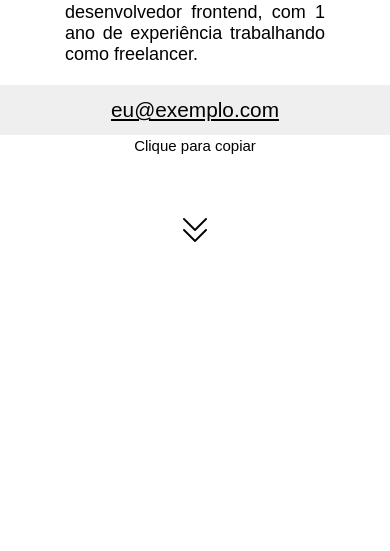
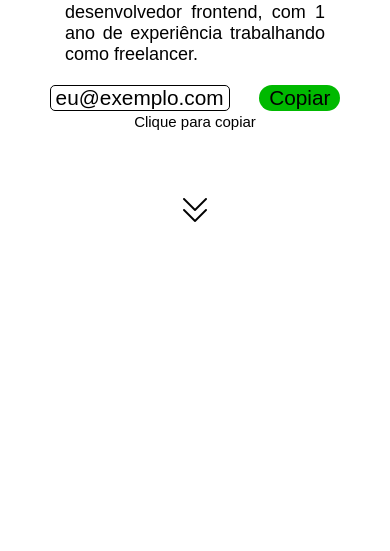
Before and after one commit to EduardoDuduu/Projeto, a plain HTML site: page index.html in a window 390 px wide. Shown: the part 290-841 px from the top of the page. Drawn offline with nearby package versions, Linux system fonts and the light colour scheme; a web font is replaced by a local one.

Commit message:
Tornei os links funcionais e criei uma nova seção
Fiz algumas alterações no index, melhorei a estruturação do mobile first, e fiz um teste para implementar a função de copiar o email, porem ainda não funciona para telefones.

```diff
--- a/index.html
+++ b/index.html
@@ -3,13 +3,14 @@
 <head>
     <meta charset="UTF-8">
     <meta name="viewport" content="width=device-width, initial-scale=1.0">
-    <title>Bem Vindo</title>
+    <title>EOM | Frontend</title>
     <link rel="shortcut icon" href="image/favicon.ico" type="image/x-icon">
     <link rel="preconnect" href="https://fonts.googleapis.com">
     <link rel="preconnect" href="https://fonts.gstatic.com" crossorigin>
     <link href="https://fonts.googleapis.com/css2?family=Signika+Negative:wght@300;400;500;600;700&display=swap" rel="stylesheet">
-    <link rel="stylesheet" href="styles/style.css">
     <link rel="stylesheet" href="https://cdn.jsdelivr.net/gh/devicons/devicon@v2.15.1/devicon.min.css">
+    <link rel="stylesheet" href="styles/mobile-first.css">
+    <link rel="stylesheet" href="styles/other-medias.css">
 </head>
 <body>
     <header>
@@ -28,18 +29,25 @@
             <a class="clicavel" href="https://github.com/EduardoDuduu/" target="_blank">
                 <img class="size-img" src="https://cdn.jsdelivr.net/gh/devicons/devicon/icons/github/github-original-wordmark.svg"/>
             </a>
-            <a class="clicavel" href="#" target="_blank">
+            <a class="clicavel" href="documents/Curriculo-Eduardo de Oliveira M..pdf" target="_blank" type="application/pdf">
                 <img class="size-img" src="image/google-docs.png" alt="portfolio em pdf">
             </a>
         </section>
         <P>
             Tenho 21 anos, sou desenvolvedor frontend, com 1 ano de experiência trabalhando como freelancer.
         </P>
-        <button onclick="">eu@exemplo.com</button>
+        <div>
+            <input type="email" name="nmyEmail" id="myEmail" value="eu@exemplo.com">
+            <input type="button" id="button" value="Copiar" onclick="copyEmail()">
+        </div>
         <p id="under-email"><small>Clique para copiar</small></p>
         <img id="slide-down" src="image/seta-para-baixo.png" alt="seta para baixo">
     </header>
     <main>
+        <h1>Tecnologias</h1>
+
     </main>
+
+    <script src="scripts/clicktocopy.js"></script>
 </body>
 </html>
--- /dev/null
+++ b/scripts/clicktocopy.js
@@ -0,0 +1,7 @@
+const email = document.getElementById('myEmail').value;
+
+function copyEmail() {
+    navigator.clipboard.writeText(email).then(()=>{
+        alert("Copied!");
+    });
+}
--- a/styles/style.css
+++ b/styles/mobile-first.css
@@ -8,39 +8,32 @@
     padding: 0;
     box-sizing: border-box;
 }
-
 header{
     width: 100vw;
-    height: 91vh;
+    height: 100vh;
     overflow: hidden;
 }
-
 header>h1{
     text-align: center;
     font-size: 2em;
     padding-top: 12px;
 }
-
 header>h2{
     text-align: center;
     font-size: 4em;
 }
-
 header>section{
     width: fit-content;
     margin: auto;
     padding-bottom: 10px;
 }
-
 header>section>a.clicavel{
     text-decoration: none;
 }
-
 header>section>a>img.size-img{
     margin: 5px;
     width: 50px;
 }
-
 header>p{
     font-size: large;
     text-align: justify;
@@ -48,25 +41,33 @@ header>p{
     margin: auto;
     padding-bottom: 20px;
 }
-
-header>button{
+header>div{
+    margin: auto;
+    display: flex;
+    justify-content: space-evenly;
+    width: 350px;
+}
+header>div>input#myEmail{
+    text-align: center;
     font-size: 1.3em;
-    text-decoration: underline;
-    display: block;
-    margin: auto;
-    width: 100vw;
-    height: 50px;
+    padding: 0;
+    width: 180px;
+    border: 1px solid black;
+    border-radius: 5px;
+}
+header>div>input#button{
+    font-size: 1.3em;
+    padding: 0px 10px;
+    background-color: #00b900;
+    border-radius: 15px;
     border: none;
 }
-
 header>button:hover {
     cursor: pointer;
 }
-
 #under-email{
     text-align: center;
 }
-
 #slide-down{
     width: 32px;
     display: block;
@@ -76,7 +77,6 @@ header>button:hover {
     animation-name: todown;
     animation-iteration-count: infinite;
 }
-
 @keyframes todown {
     0% {
         top: 2%
@@ -86,3 +86,13 @@ header>button:hover {
         top: 2%
     }
 }
+
+main{
+    background-image: linear-gradient(to top, #003079, 65%, #ffffff);
+    width: 100vw;
+    height: 100vh;
+}
+
+main>h1{
+    text-align: center;
+}
```
Also changed, not shown: styles/other-medias.css (added, +11 -0 lines), image/iphone.png (added), image/tablet.png (added), 1 other file.
